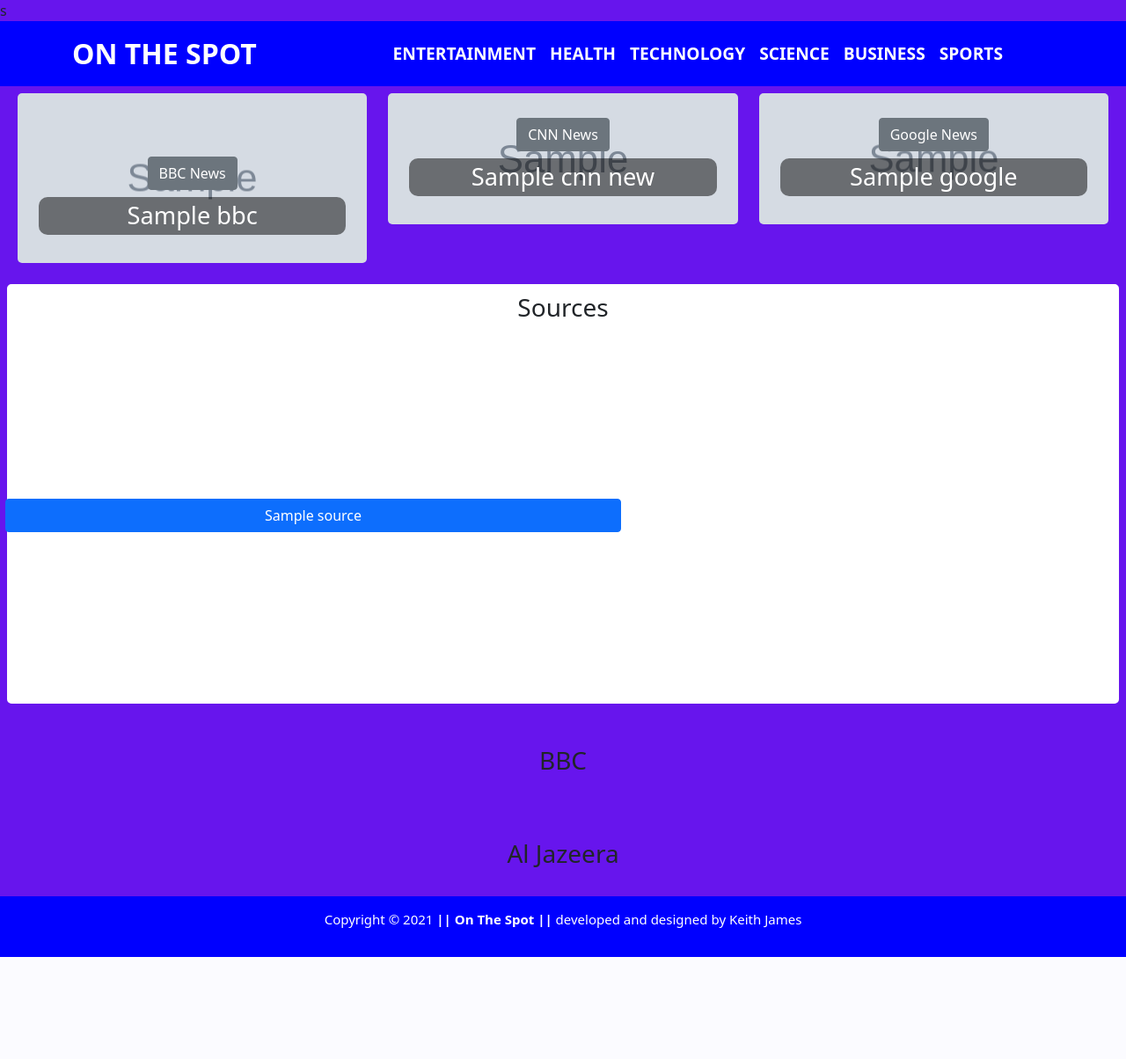
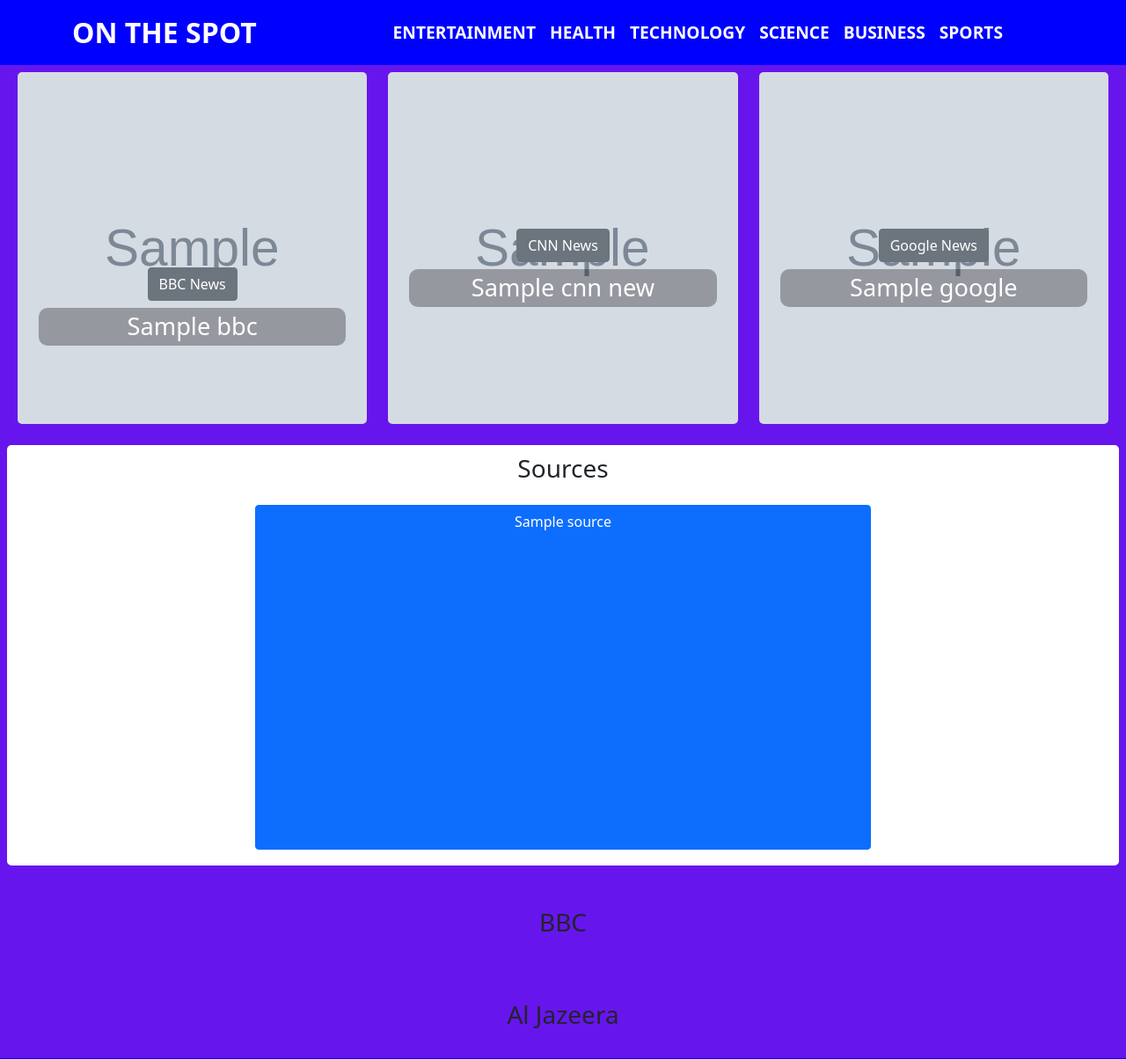
Before and after one commit to freestyletear/on-the-spot, a Flask app: template app/templates/index.html in a window 1280 px wide. Shown: the top 1204 px of the page at 88% size. Before the commit the page ends 1088 px from the top, so only its background shows below. Run offline with Flask 2, Linux system fonts and the light colour scheme; the template is opened without the code that fills it: most values are stand-ins (such as "Sample title", 1, 10 or a date in 2020); grey boxes marked "Sample" are stand-in pictures; some libraries are stand-ins or nearby versions.

Commit message:
modify code, add image

```diff
--- a/app/static/css/index.css
+++ b/app/static/css/index.css
@@ -2,6 +2,7 @@ body {
     -webkit-box-sizing: border-box;
     -moz-box-sizing: border-box;
     box-sizing: border-box;
+    overflow-x: hidden;
 }
 *,
 *
@@ -140,10 +141,11 @@ body {
   background-repeat: no-repeat;
   background-size: cover;
   border-radius: 5px;
+  height: 400px;
 }
 
 .homepage .news-headings {
-  background-color: rgba(0, 0, 0, 0.5);
+  background-color: rgba(0, 0, 0, 0.3);
   border-radius: 10px;
   padding: 5px;
 }
@@ -153,21 +155,9 @@ body {
   font-size: 1.7rem;
   text-decoration: none;
 }
-
-/* .news-right .news-headings a {
-  color: white;
-  font-weight: 500;
-  font-size: 1rem;
-} */
-
-/* .news-right .card-image {
-  height: 195px;
-} */
-
-/* .news-right .news-headings a {
-  font-weight: 900;
-  color: #fff;
-} */
+.headline {
+  padding-top: 150px;
+}
 
 /* ==============================================
                   SOURCES
@@ -182,12 +172,10 @@ body {
   -webkit-transition: all 300ms ease-in-out;
 }
 .sources .row {
-  display: flex;
-  justify-content: center;
-  align-items: center;
   overflow: scroll;
   width: 700px;
   height: 400px;
+  margin: 0 auto;
 }
 
 .card:hover {
@@ -205,8 +193,16 @@ body {
    =========================================== */
 .justify-content-around h4 {
   border-radius: 30px;
-  padding: 2px;
-  font-size: 10px;
+  padding: 5px;
+  font-size: 15px;
+  margin-right: 5px;
+}
+.justify-content-around div a {
+  text-decoration: none;
+  font-weight: bold;
+}
+.justify-content-around div a:hover {
+  color: yellowgreen;
 }
 
 /* ==============================================
@@ -218,7 +214,6 @@ footer {
 }
 
 footer div p {
-  /* margin-right: 14px; */
   font-size: 15px;
   color: white;
 }
--- a/app/templates/base.html
+++ b/app/templates/base.html
@@ -14,7 +14,6 @@
     <!--==============================================
                          CSS
     ================================================-->
-    s
     <link href="https://cdn.jsdelivr.net/npm/bootstrap@5.1.1/dist/css/bootstrap.min.css" rel="stylesheet" integrity="sha384-F3w7mX95PdgyTmZZMECAngseQB83DfGTowi0iMjiWaeVhAn4FJkqJByhZMI3AhiU" crossorigin="anonymous">
     <link rel="stylesheet" href="https://cdnjs.cloudflare.com/ajax/libs/font-awesome/5.15.4/css/all.min.css" integrity="sha512-1ycn6IcaQQ40/MKBW2W4Rhis/DbILU74C1vSrLJxCq57o941Ym01SwNsOMqvEBFlcgUa6xLiPY/NS5R+E6ztJQ==" crossorigin="anonymous" referrerpolicy="no-referrer" />
     <link rel="stylesheet" href="{{ url_for('static', filename='css/index.css') }}">
@@ -26,6 +25,7 @@
     {% else %}
     <title>News Api</title>
     {% endif %}
+    <link rel="shortcut icon" href="{{url_for('static',filename='IMG/favicon.png')}}" type="image/x-icon">
 </head>
 
 <body class="color-change-5x">
--- a/app/templates/index.html
+++ b/app/templates/index.html
@@ -11,7 +11,7 @@
         {% for bbc in bbc_home_picture %}
             <div class="col-md-4">
                 <div class="card-image p-4 mb-3" style="background-image: url({{bbc.urlToImage}});">
-                    <div class="headline-">
+                    <div class="headline">
                         <button class="btn btn-secondary mt-5">BBC News</button>
                         <h5 class="news-headings mt-2"><a target="_blank" href="{{ bbc.url }}">{{ bbc.title }}</a></h5>
                     </div>
@@ -21,7 +21,7 @@
         {% for cnn_news in cnn %}
             <div class="col-md-4">
                 <div class="card-image p-4 mb-3" style="background-image: url({{cnn_news.urlToImage}});">
-                    <div class="headline-">
+                    <div class="headline">
                         <button class="btn btn-secondary mt-1">CNN News</button>
                         <h5 class="news-headings mt-2"><a target="_blank" href="{{cnn_news.url}}">{{cnn_news.title}}</a></h5>
                     </div>
@@ -31,7 +31,7 @@
         {% for google in google %}
             <div class="col-md-4">
                 <div class="card-image p-4 mb-3" style="background-image: url({{google.urlToImage}});">
-                    <div class="headline-">
+                    <div class="headline">
                         <button class="btn btn-secondary mt-1">Google News</button>
                         <h5 class="news-headings mt-2"><a target="_blank" href="{{google.url}}">{{ google.title}}</a></h5>
                     </div>
```
Also changed, not shown: app/static/IMG/favicon.png (added).
